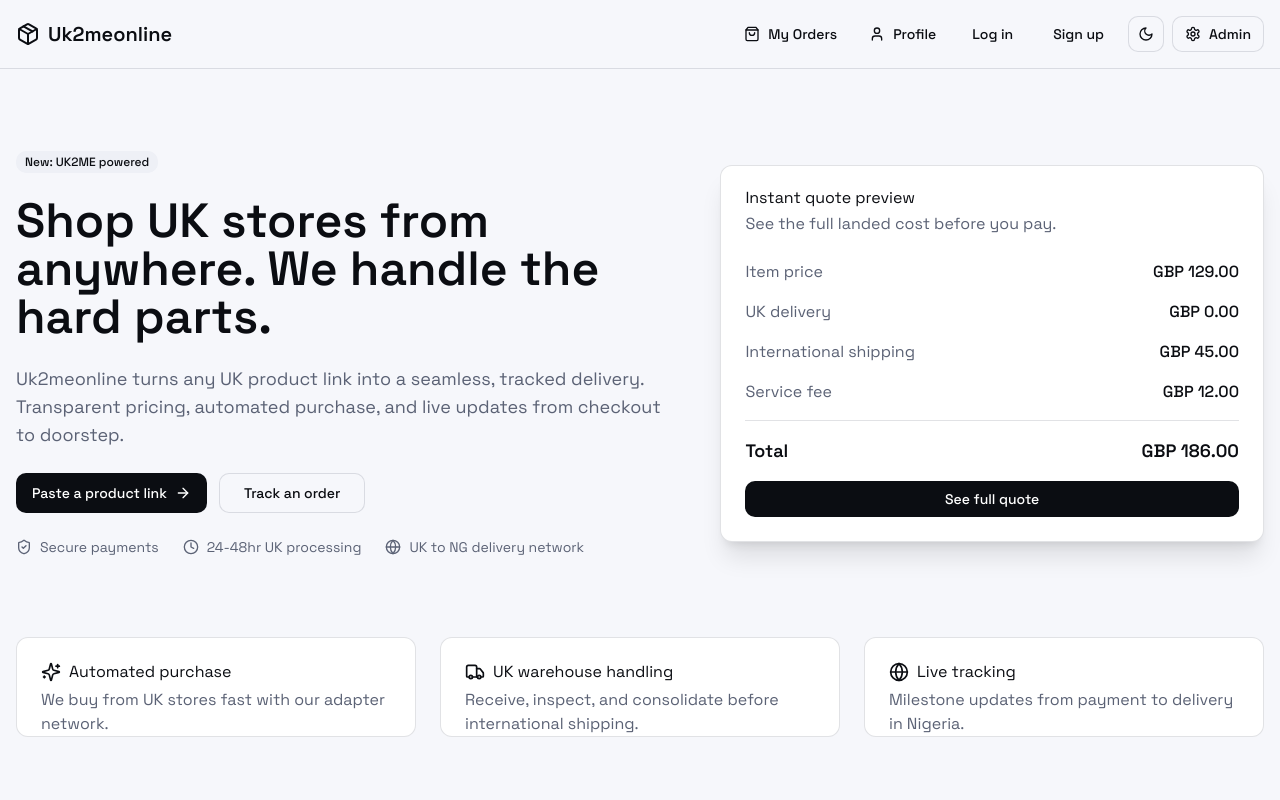
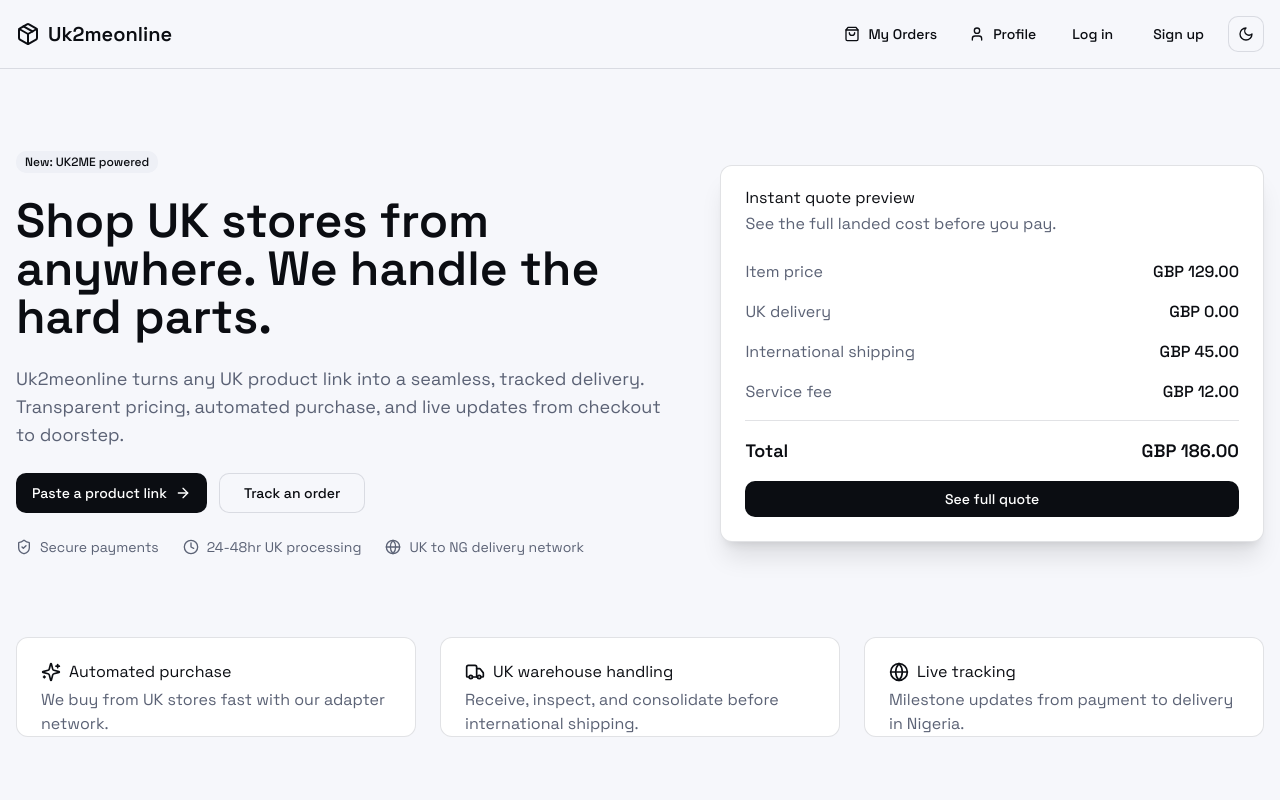
Before and after one commit to devdanny2024/UK-Dropshipping, a Next.js app in the folder apps/client/: page / in a window 1280 px wide. Shown: the top 800 px of the page. Built offline with nearby package versions, Linux system fonts and the light colour scheme; no server answers.

Commit message:
Remove admin link from client header

```diff
--- a/apps/client/app/components/ClientHeader.tsx
+++ b/apps/client/app/components/ClientHeader.tsx
@@ -2,15 +2,13 @@
 
 import Link from 'next/link';
 import { usePathname } from 'next/navigation';
-import { Package, User, ShoppingBag, Settings } from 'lucide-react';
+import { Package, User, ShoppingBag } from 'lucide-react';
 import { Button } from '@/app/components/ui/button';
 import { ThemeToggle } from '@/app/components/theme-toggle';
 
 export function ClientHeader() {
   const pathname = usePathname();
   const isOrders = pathname === '/orders' || pathname.startsWith('/orders/');
-
-  const adminUrl = process.env.NEXT_PUBLIC_ADMIN_URL ?? 'http://localhost:3001/admin';
 
   return (
     <header className="border-b border-border bg-background">
@@ -41,12 +39,6 @@
               <Link href="/signup">Sign up</Link>
             </Button>
             <ThemeToggle />
-            <Button asChild variant="outline" className="gap-2">
-              <Link href={adminUrl}>
-                <Settings className="h-4 w-4" />
-                Admin
-              </Link>
-            </Button>
           </nav>
         </div>
       </div>
```
